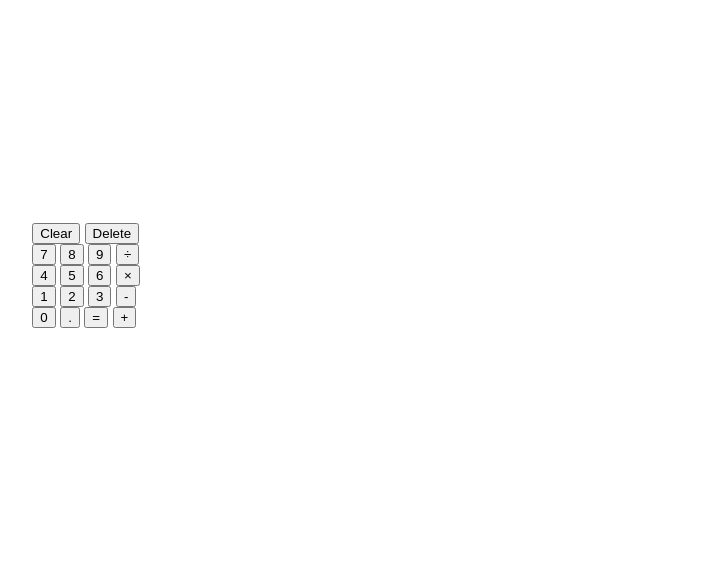
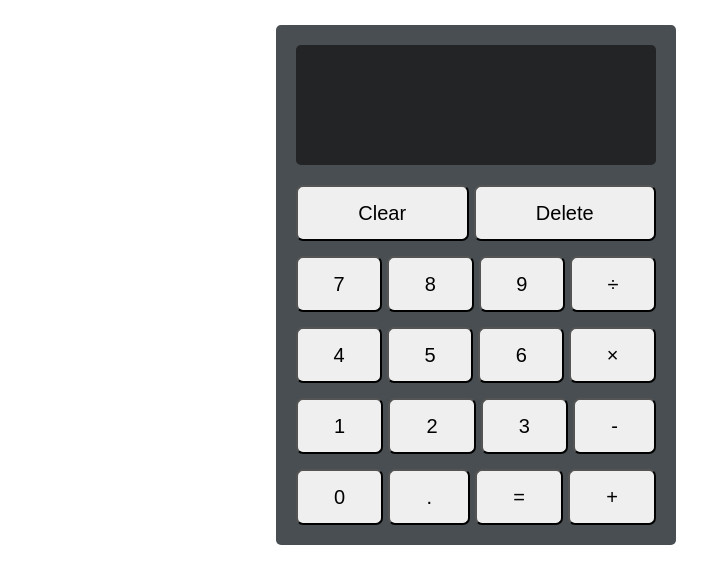
Before and after one commit to khattab97/calculator, a plain HTML site: page index.html in a window 1280 px wide. Shown: the whole page, without its empty margins (164-871 px from the left). Drawn offline with Linux system fonts and the light colour scheme.

Commit message:
Style display, buttons, and modify wrapper and body

```diff
--- a/style.css
+++ b/style.css
@@ -2,15 +2,54 @@ body, html {
     margin: 0;
     padding: 0;
     font-family: sans-serif;
+    display: flex;
+    flex-direction: column;
+    justify-content: center;
+    align-items: center;
 
 }
 
 .wrapper {
     display: flex;
     flex-direction: column;
-    justify-content: center;
+    justify-content: right;
     align-items: center;
-    height: 550px;
-    width: 500px;
-    border: 10px gray;
+    height: 520px;
+    width: 400px;
+    margin: 25px;
+    border-radius: 5px;
+    background-color: #484e51;
 }
+
+#display {
+    box-sizing: border-box;
+    height: 120px;
+    width: 360px;
+    margin: 20px;
+    border-radius: 5px;
+    padding: 10px 20px;
+    background-color: #222426;
+}
+
+#numbers-operators{
+    box-sizing: border-box;
+    flex-grow: 1;
+    width: 360px;
+    border-radius: 5px;
+    margin-bottom: 20px;
+    display: flex;
+    flex-direction: column;
+    gap: 15px;
+
+}
+
+.wrapper1, .wrapper2, .wrapper3, .wrapper4, .wrapper5 {
+    flex-grow: 1;
+    display: flex;
+    gap: 5px;
+}
+button {
+    flex-grow: 1;
+    border-radius: 7px;
+    font-size: 20px;
+}
```
